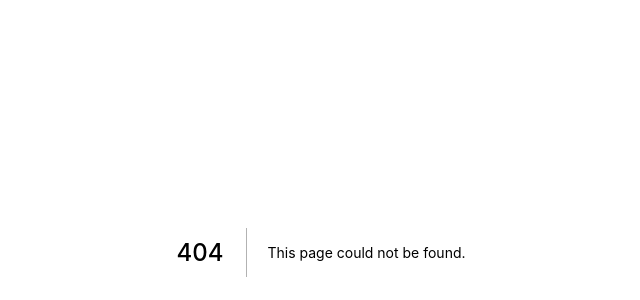
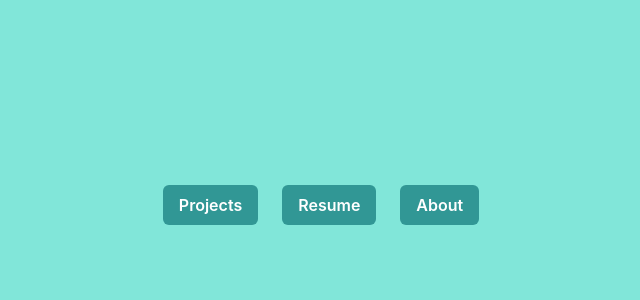
Before and after one commit to AllenRoberts/Personal-Site, a Next.js app: page /about in a window 1280 px wide. Before the commit this address had no page. Shown: the part 148-448 px from the top of the page, without its empty margins (319-959 px from the left). Built offline with nearby package versions, Linux system fonts and the light colour scheme.

Commit message:
Buttons now route to each of the other pages

```diff
--- a/components/Navbar.js
+++ b/components/Navbar.js
@@ -1,7 +1,9 @@
 import { Button, Center, Flex, Heading, Text } from "@chakra-ui/react";
 import {HStack} from "@chakra-ui/react"
+import { useRouter } from 'next/router';
 
 const Navbar = () => {
+  const router = useRouter()
   return (
     <Flex
       w="100%"
@@ -11,13 +13,27 @@ const Navbar = () => {
     >
       <Center>
       <HStack spacing="24px">
-  <Button colorScheme="teal" variant="solid">
+  <Button
+  colorScheme="teal"
+  variant="solid"
+  onClick={() => router.push('/projects')}
+  >
     Projects
   </Button>
-  <Button colorScheme="teal" variant="solid">
+  <Button
+  colorScheme="teal"
+  variant="solid"
+  href="../resume.js"
+  onClick={() => router.push('/resume')}
+  >
     Resume
   </Button>
-  <Button colorScheme="teal" variant="solid">
+  <Button
+  colorScheme="teal"
+  variant="solid"
+  href="../about.js"
+  onClick={() => router.push('/about')}
+  >
     About
   </Button>
 
--- /dev/null
+++ b/pages/about.js
@@ -0,0 +1,40 @@
+import FrontPage from "../components/FrontPage";
+import Navbar from "../components/Navbar";
+import Head from "next/head";
+import { Box, Grid } from "@chakra-ui/layout";
+
+const About = ({ children, title = "Allen Roberts" }) => {
+  return(
+  <Box height="100%">
+  <Head>
+    <title>{title}</title>
+
+    <meta charSet="utf-8" />
+    <meta name="viewport" content="initial-scale=1.0, width=device-width" />
+  </Head>
+  <style global jsx>{`
+    html,
+    body,
+    body > div:first-child,
+    div#__next,
+    div#__next > div {
+      height: 100%;
+    }
+  `}</style>
+  <Grid
+    h="100%"
+    w="100%"
+    gridTemplateColumns="repeat(12, 1fr)"
+    gridTemplateRows="repeat(12, 1fr)"
+    bg = "teal.200"
+  >
+    <Box gridColumn="1/13" gridRow="4/5" >
+    </Box>
+    <Box gridColumn="4/10" gridRow="6/8">
+      <Navbar></Navbar>
+    </Box>
+    </Grid>
+    </Box>
+)
+  }
+export default About;
```
Also changed, not shown: pages/projects.js (added, +39 -0 lines), pages/resume.js (added, +40 -0 lines).
